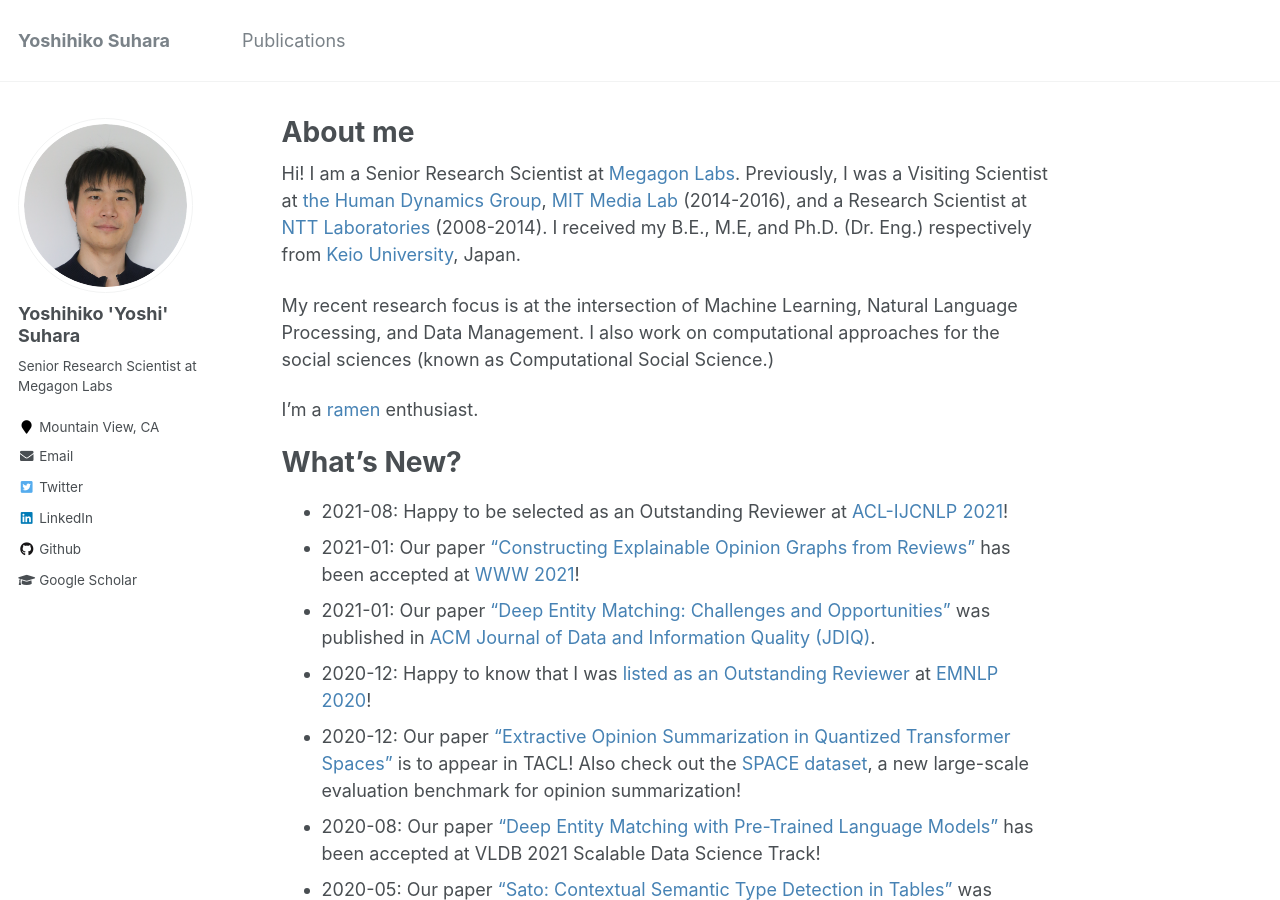
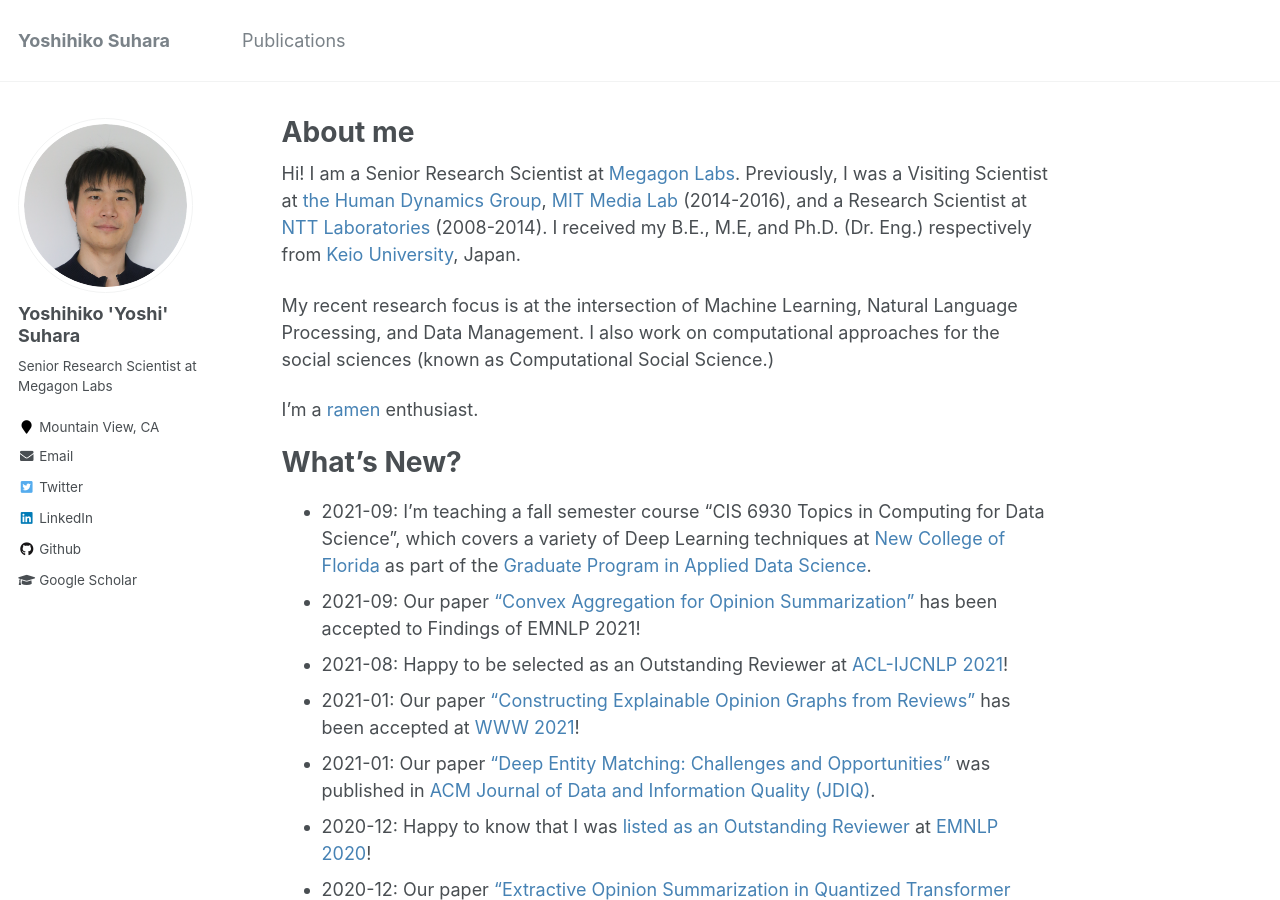
Before and after one commit to suhara/suhara.github.io, a Jekyll site: the page built from _pages/about.md, in a window 1280 px wide and 900 px high. Built offline with Jekyll 4.4.1, drawn with Linux system fonts in a browser that asks for light colours.

Commit message:
Update about/publications

```diff
--- a/_pages/about.md
+++ b/_pages/about.md
@@ -19,6 +19,8 @@ I'm a [ramen](https://en.wikipedia.org/wiki/Ramen) enthusiast.
 
 What's New?
 ======
+- 2021-09: I'm teaching a fall semester course "CIS 6930 Topics in Computing for Data Science", which covers a variety of Deep Learning techniques at [New College of Florida](https://www.ncf.edu/) as part of the [Graduate Program in Applied Data Science](https://www.ncf.edu/academics/graduate-program/).
+- 2021-09: Our paper ["Convex Aggregation for Opinion Summarization"](https://arxiv.org/abs/2104.01371) has been accepted to Findings of EMNLP 2021!
 - 2021-08: Happy to be selected as an Outstanding Reviewer at [ACL-IJCNLP 2021](https://2021.aclweb.org/)!
 - 2021-01: Our paper ["Constructing Explainable Opinion Graphs from Reviews"](https://dl.acm.org/doi/10.1145/3442381.3450081) has been accepted at [WWW 2021](https://www2021.thewebconf.org/)!
 - 2021-01: Our paper ["Deep Entity Matching: Challenges and Opportunities"](https://dl.acm.org/doi/abs/10.1145/3431816) was published in [ACM Journal of Data and Information Quality (JDIQ)](https://dl.acm.org/journal/jdiq).
```
Also changed, not shown: _pages/publications.md (+6 -4 lines).
